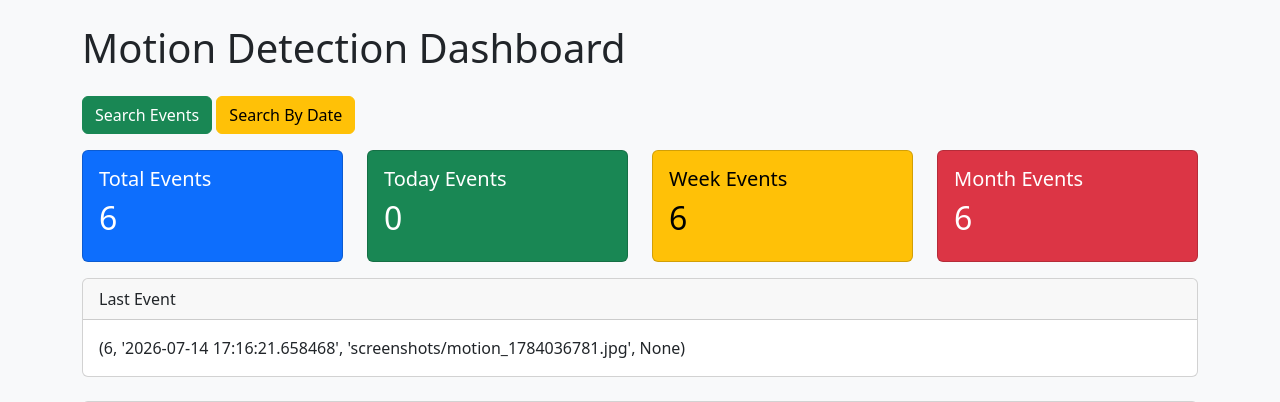
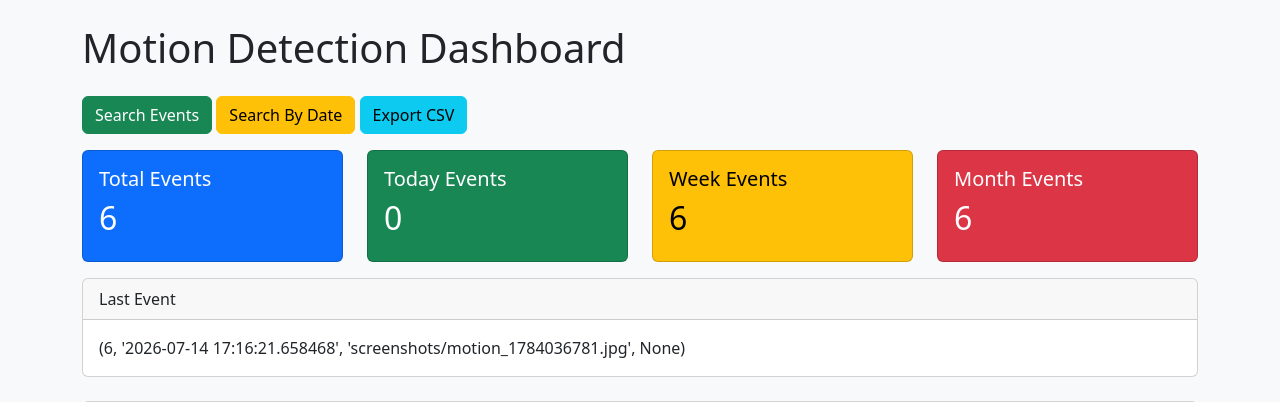
Before and after one commit to somojaver93/motion-detection-ai, a Flask app: page / in a window 1280 px wide. Shown: the top 402 px of the page. Run offline with Flask 3, Linux system fonts and the light colour scheme; data comes from the database, SQL or seed files in the repository.

Commit message:
Add CSV export dashboard button

```diff
--- a/app.py
+++ b/app.py
@@ -11,7 +11,8 @@
     render_template,
     send_from_directory,
     request,
-    redirect
+    redirect,
+    send_file
 
 )
 
@@ -210,6 +211,28 @@
 
 
 # ==========================================
+# دانلود فایل CSV
+# ==========================================
+@app.route(
+
+    "/export_csv"
+
+)
+def export_csv():
+
+    # مسیر فایل گزارش
+    csv_file = "events_report.csv"
+
+    # ارسال فایل برای دانلود
+    return send_file(
+
+        csv_file,
+
+        as_attachment=True
+
+    )
+
+# ==========================================
 # صفحه اصلی داشبورد
 # ==========================================
 @app.route("/")
--- a/templates/index.html
+++ b/templates/index.html
@@ -55,6 +55,18 @@
         >
 
           Search By Date
+
+        </a>
+
+        <a
+
+          href="/export_csv"
+
+          class="btn btn-info mb-3"
+
+        >
+
+          Export CSV
 
         </a>
 
```
